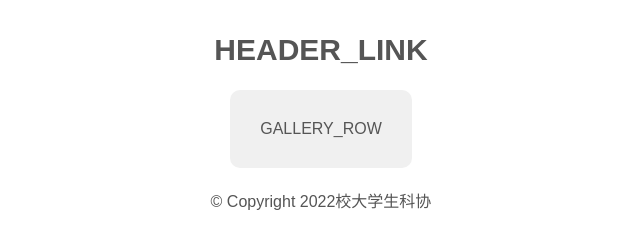
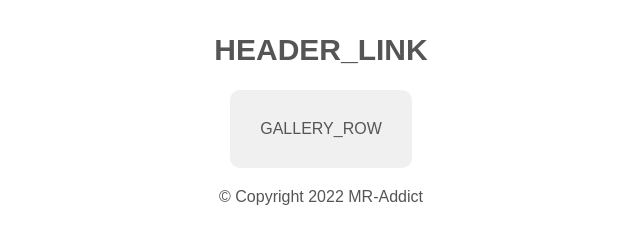
Before and after one commit to MR-Addict/image-gallery, a website: page template/template.html in a window 1280 px wide. Shown: the full height of the page, 319-959 px from the left. Drawn offline with Linux system fonts and the light colour scheme; files that its build step writes are made by us from their sources; files whose address does not match are found by name.

Commit message:
update footer

```diff
--- a/template/template.html
+++ b/template/template.html
@@ -12,10 +12,11 @@
   <body>
     <div class="header">HEADER_LINK</div>
     <div class="gallery">GALLERY_ROW</div>
-    <footer></footer>
   </body>
   <script src="js/lightbox-plus-jquery.min.js"></script>
   <script>
-    document.querySelector("footer").innerHTML = `&copy; Copyright ${new Date().getFullYear()}校大学生科协`;
+    let footer = document.createElement("footer");
+    footer.innerHTML = `<footer">&copy; Copyright ${new Date().getFullYear()} MR-Addict</footer>`;
+    document.body.appendChild(footer);
   </script>
 </html>
```
